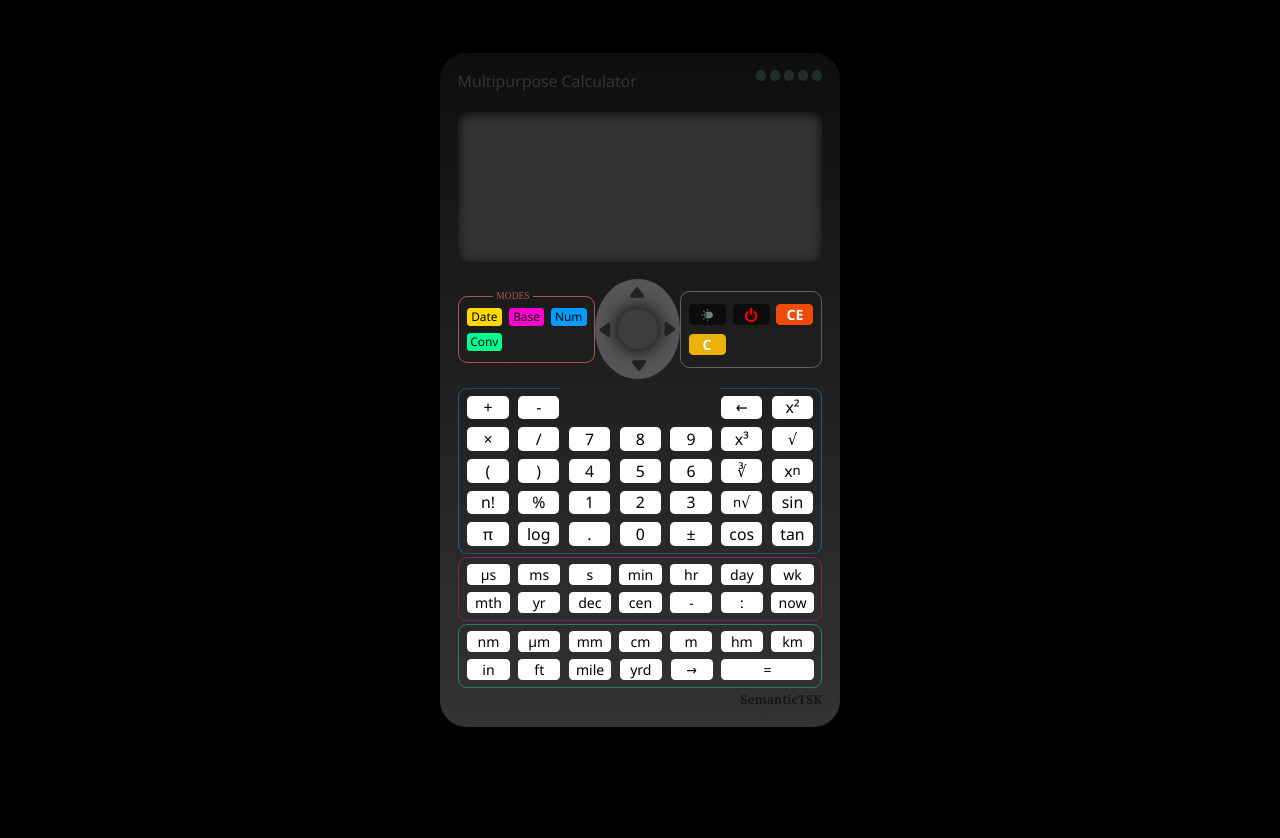
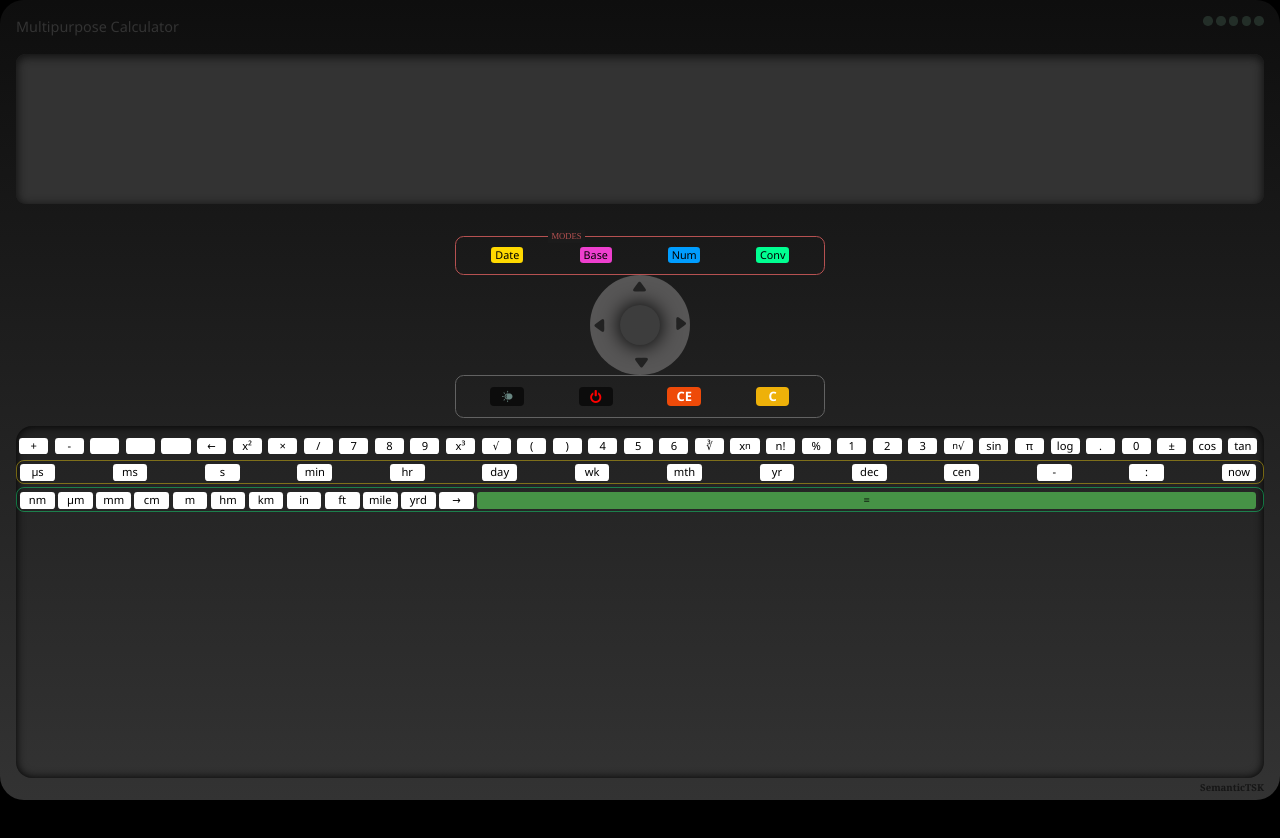
Before and after one commit to KenRelic/kenRelic.github.io, a plain HTML site: page super calc/index.html in a window 1280 px wide. After the commit the page ends 800 px from the top, so only its background shows below. Drawn offline with Linux system fonts and the light colour scheme.

Commit message:
commit 2

```diff
--- a/super calc/css/calc.css
+++ b/super calc/css/calc.css
@@ -19,25 +19,38 @@ body,
 
 body {
   width: 100vw;
-  height: 100vh;
+  /* height: 100vh; */
   line-height: 1.5;
   background-color: var(--bg-color);
-  font-size: 1.1em;
+  font-size: 1em;
   color: var(--text-color-keys);
 }
 
 main {
   background-color: var(--bg-color);
-  margin: 3em 0;
+  /* margin: 3em 0; */
 }
 
 #calc-body {
   background: var(--calc-body-color);
   border-radius: 1.5em;
   margin: 0 auto;
-  padding: 1em;
-  width: 400px;
+  padding: 1em 1em 0.3em 1em;
+  width: 100vw;
+  height: 100vh;
   user-select: none;
+  display: flex;
+  flex-direction: column;
+  overflow: hidden;
+}
+
+#screen-and-name-section {
+  height: 200px;
+}
+
+#keys-and-control-section {
+  flex: 1;
+  height: calc(80vh - 230px);
 }
 
 #calc-body section {
@@ -63,9 +76,9 @@ main {
 #battery-level div {
   width: 0.6em;
   height: 0.6em;
-  background: linear-gradient( 270deg,rgb(62, 255, 156) 0%, rgb(35, 46, 40) 0%);
-    /* background-color: rgb(62, 255, 156); */
-    border-radius: 50%;
+  background: linear-gradient(270deg, rgb(62, 255, 156) 0%, rgb(35, 46, 40) 0%);
+  /* background-color: rgb(62, 255, 156); */
+  border-radius: 50%;
   margin-left: 0.2em;
 }
 
@@ -73,11 +86,14 @@ main {
   background-color: var(--screen-color);
   box-shadow: var(--screen-box-shadow);
   border-radius: 0.6em;
-  padding: 0.8em;
-  line-height: 2;
-  margin: 1em 0;
+  padding: 0.6em;
+  line-height: 1.2;
+  margin: 1em 0 0.6em 0;
   height: 150px;
   overflow: hidden;
+  display: flex;
+  flex-direction: column;
+  justify-content: space-between;
 }
 
 #top-screen {
@@ -104,8 +120,9 @@ main {
 
 #entered-text {
   margin-top: 1em;
-  font-size: 1.5em;
+  font-size: 1em;
   font-family: 'Segoe UI', Tahoma, Geneva, Verdana, sans-serif;
+  font-family: 'VT32', monospace;
   color: #000;
 }
 
@@ -127,10 +144,11 @@ main {
 }
 
 #result {
-  margin-bottom: -0.6em;
+  margin-bottom: -0.3em;
   text-align: end;
-  font-size: 1.5em;
+  font-size: 1em;
   font-family: 'Segoe UI', Tahoma, Geneva, Verdana, sans-serif;
+  font-family: 'VT32', monospace;
   color: #000;
 }
 
@@ -138,19 +156,20 @@ main {
   display: flex;
   justify-content: space-between;
   align-items: center;
+  margin-bottom: 0.5em;
 }
 
 #modes,
 #power-section {
+  display: flex;
   position: relative;
   border-radius: 0.6em;
   border: 1px solid #b65151;
-  width: calc((80% +2em) / 3);
-  display: flex;
+  width: calc((89%) / 3);
   flex-wrap: wrap;
   font-size: 0.9em;
   padding: 0.5em;
-  justify-content: space-between;
+  justify-content: space-around;
 }
 
 #power-section {
@@ -221,7 +240,7 @@ main {
 }
 
 #modes p:nth-of-type(2) {
-  background-color: rgb(255, 0, 208);
+  background-color: rgb(238, 63, 206);
 }
 
 #modes p:nth-of-type(3) {
@@ -281,8 +300,10 @@ main {
 
 #num-calc-btns,
 #date-time-calc-btns,
-#conversion-cal-keys {
-  padding: 0.1em 0.2em 0.2em 0.5em;
+#conversion-cal-keys,
+#temp-mass-btns,
+#energy-area-calc-btns {
+  padding: 0 0.2em 0 0.2em;
   display: flex;
   flex-wrap: wrap;
   border-radius: 0.5em;
@@ -290,23 +311,31 @@ main {
   margin-bottom: 0.2em;
 }
 
+#calc-body #other-keys {
+  flex: 1;
+  overflow: auto;
+  box-shadow: inset 0 0 10px #000;
+  /* border: 2px solid rgb(0, 0, 0); */
+  border-radius: 1em;
+  height: inherit;
+}
+
+#calc-body #other-keys .key {
+  font-size: 4.2vw;
+  /* border: 1px solid rgb(0, 255, 145); */
+
+}
+
 #num-calc-btns {
-  clip-path: polygon(0% 0%,
-      28% 0%,
-      28% 22%,
-      72% 22%,
-      72% 0%,
-      100% 0%,
-      100% 100%,
-      0% 100%);
-  border: 1px solid rgba(16, 145, 200, 0.537);
   position: relative;
   margin-top: 0.5em;
 }
 
 #num-calc-btns div,
 #date-time-calc-btns div,
-#conversion-cal-keys div {
+#conversion-cal-keys div,
+#temp-mass-btns div,
+#energy-area-calc-btns div {
   background-color: var(--button-color);
   margin: 0.3em 0.3em 0.2em 0;
   line-height: 1.3;
@@ -317,16 +346,25 @@ main {
 }
 
 #date-time-calc-btns div,
-#conversion-cal-keys div {
+#conversion-cal-keys div,
+#temp-mass-btns div,
+#energy-area-calc-btns div {
   font-size: 0.8em;
-  width: 3em;
+  width: 3.1em;
 }
 
 #date-time-calc-btns {
-  border: 1px solid rgba(228, 18, 147, 0.469);
+  border: 1px solid rgba(228, 196, 18, 0.476);
 }
 
 #conversion-cal-keys {
+  border: 1px solid rgba(18, 228, 119, 0.476);
+}
+
+#temp-mass-btns{
+  border: 1px solid rgba(18, 228, 119, 0.476);
+}
+#energy-area-calc-btns{
   border: 1px solid rgba(18, 228, 119, 0.476);
 }
 
@@ -341,15 +379,18 @@ main {
 
 #calc-model {
   color: #161616;
-  font-size: 0.7em;
+  font-size: 0.6em;
+  padding: 0.3em 0 0 0;
   font-family: Cambria, Cochin, Georgia, Times, "Times New Roman", serif;
   font-weight: 700;
   text-align: end;
 }
 
-#conversion-cal-keys #equals-btn {
-  flex: 0.81;
-  /* background-color: rgb(70, 146, 70); rgb(98, 255, 98);*/
+#calc-body #other-keys #conversion-cal-keys #equals-btn {
+  flex: 4;
+   background-color: rgb(70, 146, 70);
+   /* rgb(98, 255, 98); */
+   padding:0 1em;
 }
 
 @keyframes button {
@@ -365,3 +406,78 @@ main {
     transform: scale(1);
   }
 }
+
+@media screen and (orientation: landscape) {
+
+
+  #control-keys {
+    flex-direction: column;
+    justify-content: center;
+    align-items: center;
+    flex:0.2;
+    margin-top: 1.4em;
+
+  }
+  #calc-body #keys-and-control-section #control-keys div{
+    width: 90%;
+    display: flex;
+    margin: 0.1em auto;
+    padding: 0.3em;
+  }
+  #calc-body #keys-and-control-section div#direction-pad {
+    display: none;
+  }
+
+  #keys-and-control-section {
+    display: flex;
+    flex-direction: row;
+    width: 100%;
+    justify-content: center;
+    align-items:center;
+  }
+  #keys-and-control-section {
+    flex: 1;
+    height: calc(100vh - 240px);
+  }
+  #calc-body #other-keys .key{
+    font-size: 0.7em;
+  }
+
+}
+
+
+#calc-body #keys-and-control-section  #other-keys .big-numeral{
+  display:flex;
+  flex-direction: column;
+  align-items: center;
+  line-height: 0.7;
+  padding-bottom: 0.7em;
+}
+
+#calc-body #keys-and-control-section  #other-keys #date-time-calc-btns .key {
+  border: 1px solid rgb(255, 217, 0);
+  font-size: 0.5;
+  line-height: 0;
+  /* justify-content: start; */
+  /* align-items: flex-end; */
+  padding: 0;
+}
+#calc-body #keys-and-control-section  #other-keys .rom{
+  border: 1px solid rgb(0, 157, 255);
+}
+
+#modes p:nth-of-type(1) {
+  background-color: rgb(255, 217, 0);
+}
+
+#modes p:nth-of-type(2) {
+  background-color: rgb(238, 63, 206);
+}
+
+#modes p:nth-of-type(3) {
+  background-color: rgb(0, 157, 255);
+}
+
+#modes p:nth-of-type(4) {
+  background-color: rgb(0, 255, 145);
+}
```
